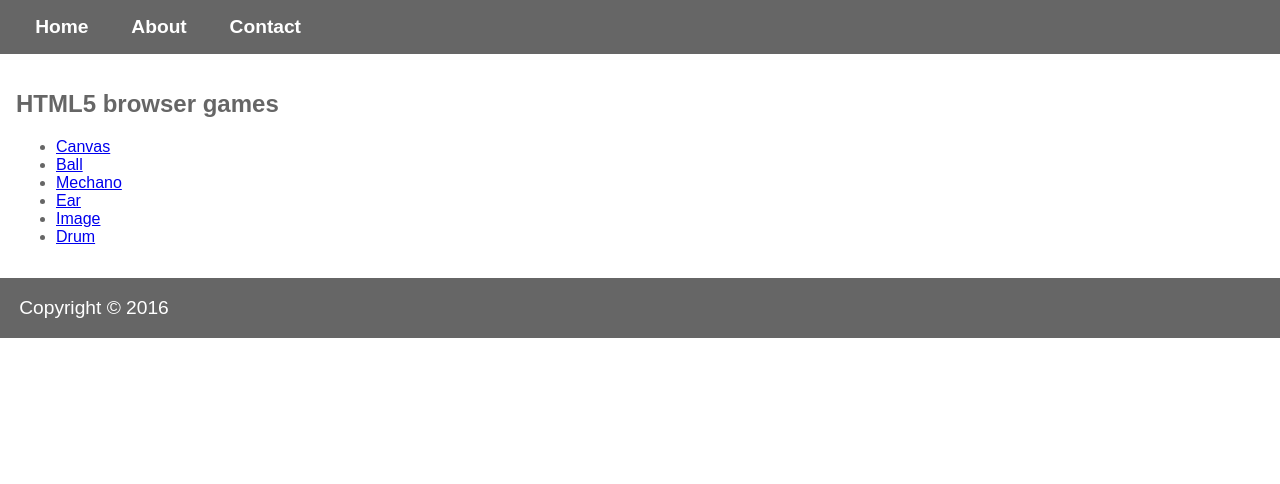
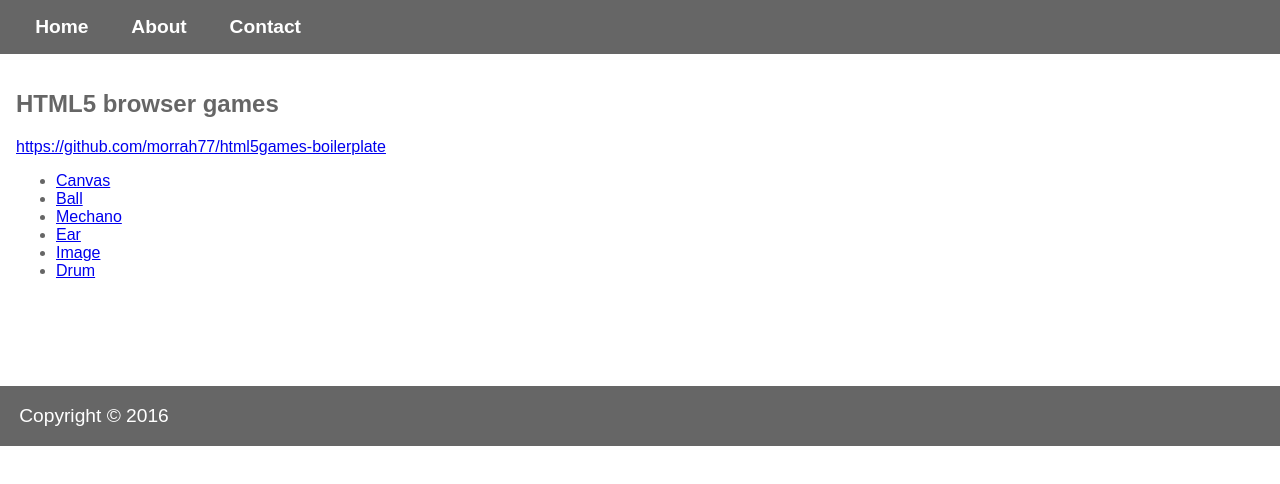
Before and after one commit to morrah77/html5games-boilerplate, a website: page index.html in a window 1280 px wide. Drawn offline with Linux system fonts and the light colour scheme.

Commit message:
github repo link added, .gitignore changed

```diff
--- a/css/style.css
+++ b/css/style.css
@@ -12,6 +12,9 @@ header{
 }
 article{
     padding: 1em;
+}
+body > article{
+    min-height: 300px;
 }
 footer{
     background-color: #666666;
--- a/index.html
+++ b/index.html
@@ -21,6 +21,7 @@
     </header>
     <article>
         <h1>HTML5 browser games</h1>
+        <p><a href="https://github.com/morrah77/html5games-boilerplate" target="_blank" title="git repository of html5 games boilerplate">https://github.com/morrah77/html5games-boilerplate</a>
         <ul>
             <li><a href="/games/canvas" title="Canvas">Canvas</a></li>
             <li><a href="/games/ball" title="Ball">Ball</a></li>
```
Also changed, not shown: 1 other file.
